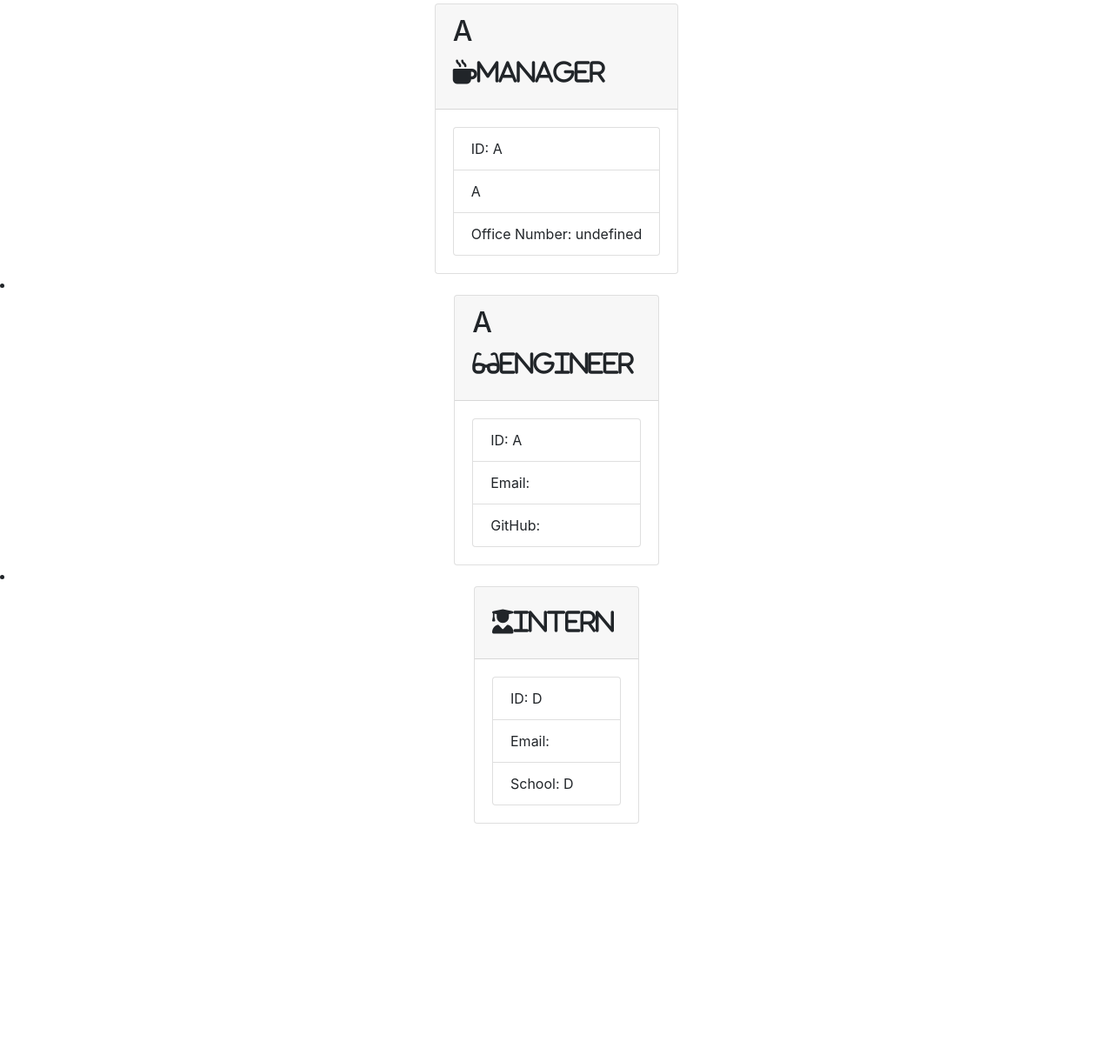
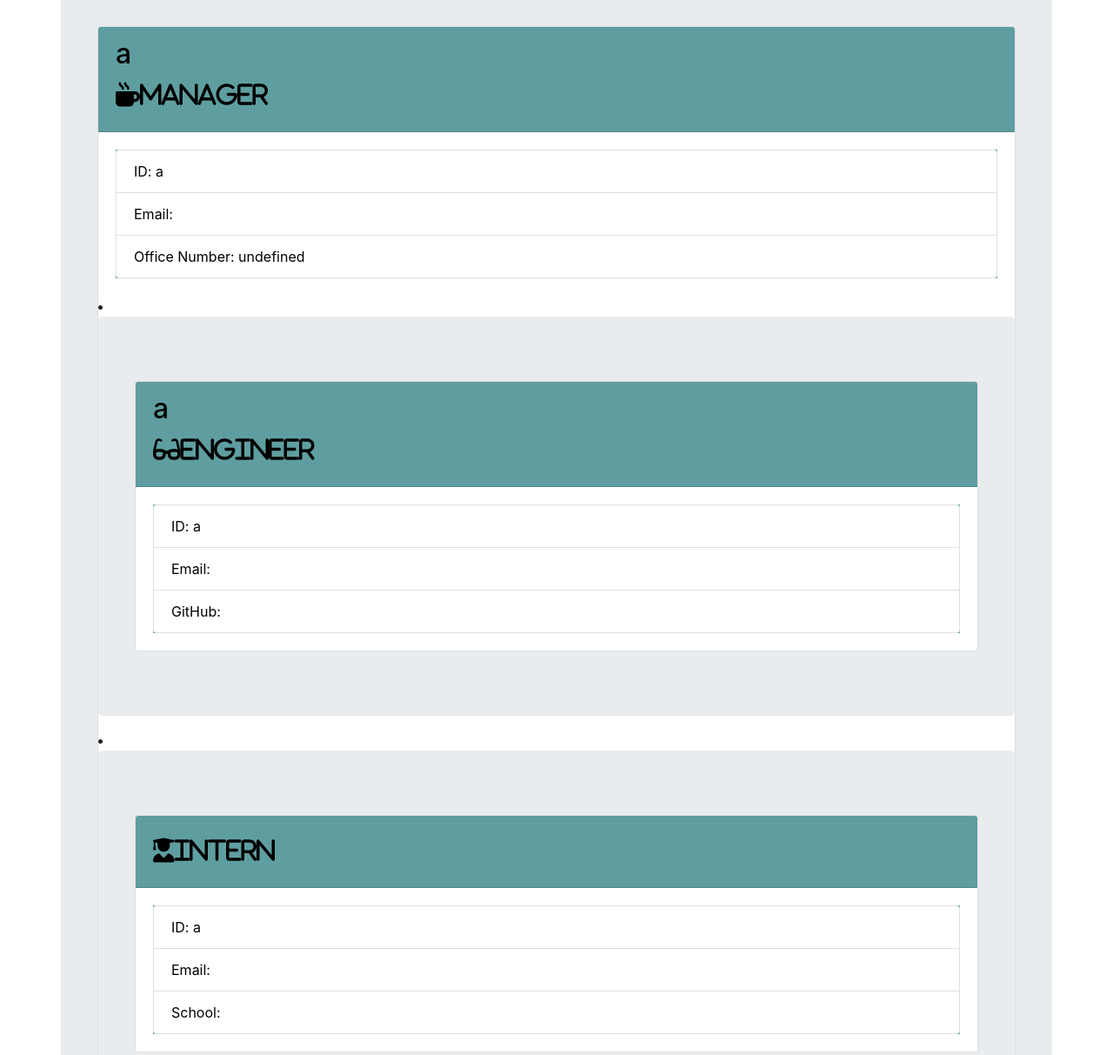
Before and after one commit to Lyndseyfin/10-Team-Profile-Generator, a website: page myteam.html in a window 1280 px wide. Shown: the part 220-1433 px from the top of the page at 87% size. Before the commit the page ends 1167 px from the top, so only its background shows below. Drawn offline with nearby package versions, Linux system fonts and the light colour scheme.

Commit message:
working on CSS

```diff
--- a/myteam.html
+++ b/myteam.html
@@ -21,41 +21,38 @@
             </div>
         </div>
 
-    </body>
+
         <li>
-        <div class="container">
+        <main class="container">
             <div class="row">
-                <div class="team-area col-12 d-flex justify-content-center">
+            <div class="col-12 jumbotron mb-3">
                     <div class="card employee-card">
         <div class="card-header">
-            <h2 class="card-title">A</h2>
+            <h2 class="card-title">a</h2>
             <h3 class="card-title"><i class="fas fa-mug-hot mr-2">Manager</i></h3>
         </div>
         <div class="card-body">
             <ul class="list-group">
-                <li class="list-group-item">ID: A</li>
-                <li class="list-group-item"><a href= "Email: A"></a>A</li>
+                <li class="list-group-item">ID: a</li>
+                <li class="list-group-item">Email: <a href= "a"></a></li>
                 <li class="list-group-item">Office Number: undefined</li>
             </ul>
-        </div>
     </div><li>
-    <div class="row">
-    <div class="team-area col-12 d-flex justify-content-center">
+    <div class="col-12 jumbotron mb-3">
         <div class="card employee-card">
             <div class="card-header">
-                <h2 class="card-title">A</h2>
+                <h2 class="card-title">a</h2>
                 <h3 class="card-title"><i class="fas fa-glasses mr-2">Engineer</i></h3>
             </div>
             <div class="card-body">
                 <ul class="list-group">
-                    <li class="list-group-item">ID: A</li>
-                    <li class="list-group-item">Email: <a href= "A"></a></li>
+                    <li class="list-group-item">ID: a</li>
+                    <li class="list-group-item">Email: <a href= "a"></a></li>
                     <li class="list-group-item">GitHub: <a href="undefined"></a></li>
                 </ul>
             </div>
         </div><li>
-    <div class="row">
-    <div class="team-area col-12 d-flex justify-content-center">
+    <div class="col-12 jumbotron mb-3">
         <div class="card employee-card">
             <div class="card-header">
                 <h2 class="card-title"></h2>
@@ -63,12 +60,13 @@
             </div>
             <div class="card-body">
                 <ul class="list-group">
-                    <li class="list-group-item">ID: D</li>
-                    <li class="list-group-item">Email: <a href="D"></a></li>
-                    <li class="list-group-item">School: D</li>
+                    <li class="list-group-item">ID: a</li>
+                    <li class="list-group-item">Email: <a href=""></a></li>
+                    <li class="list-group-item">School: </li>
                 </ul>
             </div>
         </div>
         <script src="https://cdn.jsdelivr.net/npm/bootstrap@5.0.0-beta3/dist/js/bootstrap.bundle.min.js" integrity="sha384-JEW9xMcG8R+pH31jmWH6WWP0WintQrMb4s7ZOdauHnUtxwoG2vI5DkLtS3qm9Ekf" crossorigin="anonymous"></script>
+        </main>
         </body>
         </html>
--- a/style.css
+++ b/style.css
@@ -1,4 +1,25 @@
-.cardbody {
-    width: 200px;
-    border-radius: 10px;
+.main {
+    width: 100px;
+    background-color:cadetblue;
 }
+.employee-card {
+    margin: 10px 10px 10px 10px;
+}
+
+.team-heading {
+    padding: 40px;
+    background-color:cadetblue;
+    text-align: center;
+    color:black;
+
+}
+
+.card-header {
+  background-color:cadetblue;
+  color:black;
+}
+
+.list-group {
+background-color:cadetblue;
+color: black;
+}
```
Also changed, not shown: src/generateHTML.js (+14 -16 lines).
